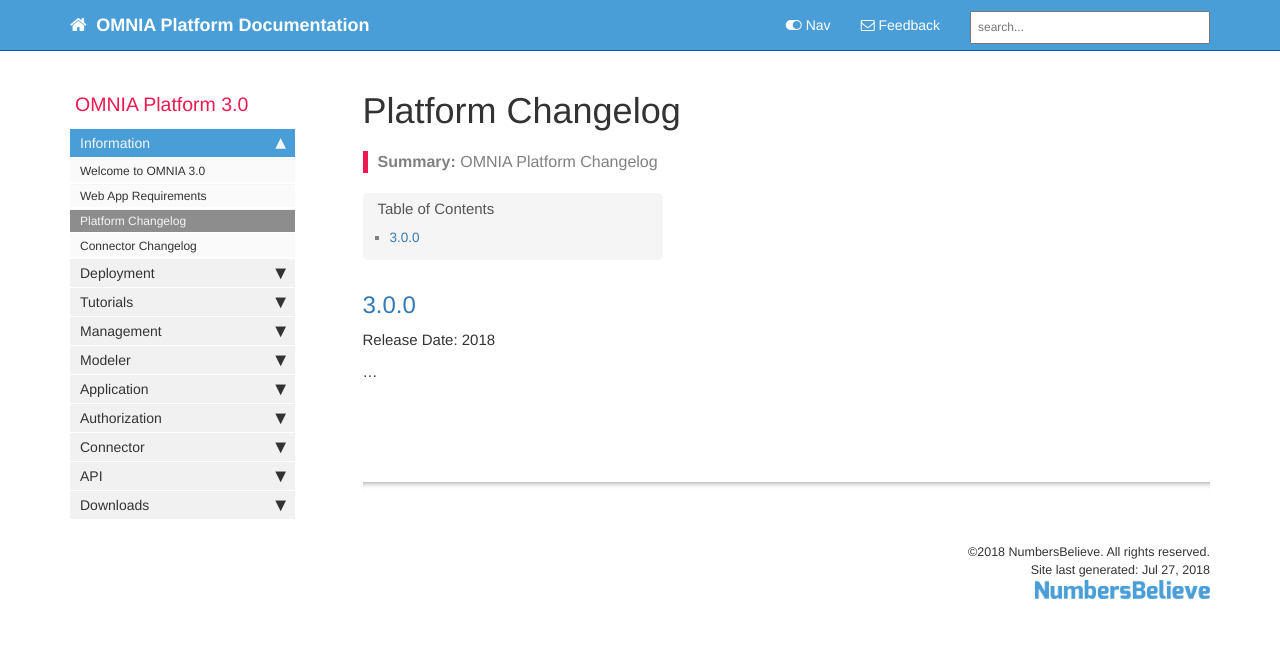
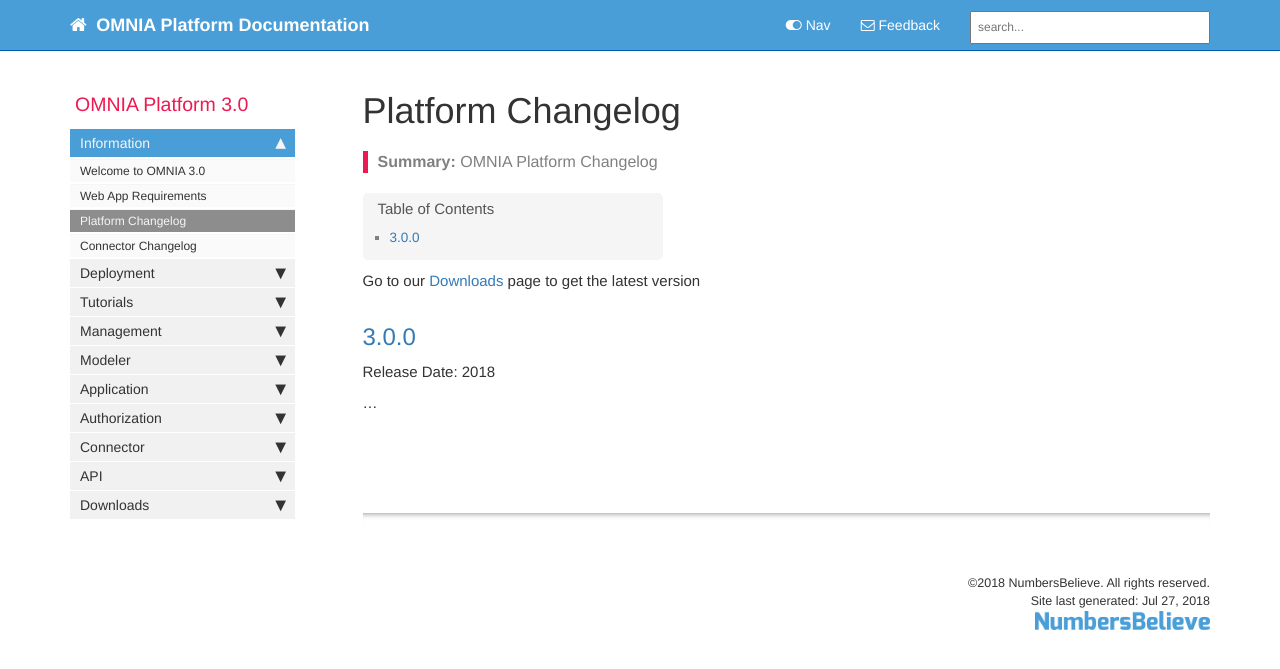
Before and after one commit to daniel8lopes/omnia3, a Jekyll site: the page built from docs/pages/omnia3/Introduction/omnia3_platformchangelog.md, in a window 1280 px wide. Shown: the top 669 px of the page. Built offline with Jekyll 4.4.1, drawn with Linux system fonts in a browser that asks for light colours; nearby versions of some CDN libraries; comment, search, counter and statistics services are not loaded.

Commit message:
Update omnia3_platformchangelog.md

```diff
--- a/docs/pages/omnia3/Introduction/omnia3_platformchangelog.md
+++ b/docs/pages/omnia3/Introduction/omnia3_platformchangelog.md
@@ -7,6 +7,8 @@ permalink: omnia3_platformchangelog.html
 folder: omnia3
 ---
 
+Go to our [Downloads](/omnia3_downloads.html#platform) page to get the latest version
+
 ## [3.0.0](#300)
 Release Date: 2018
 
```
